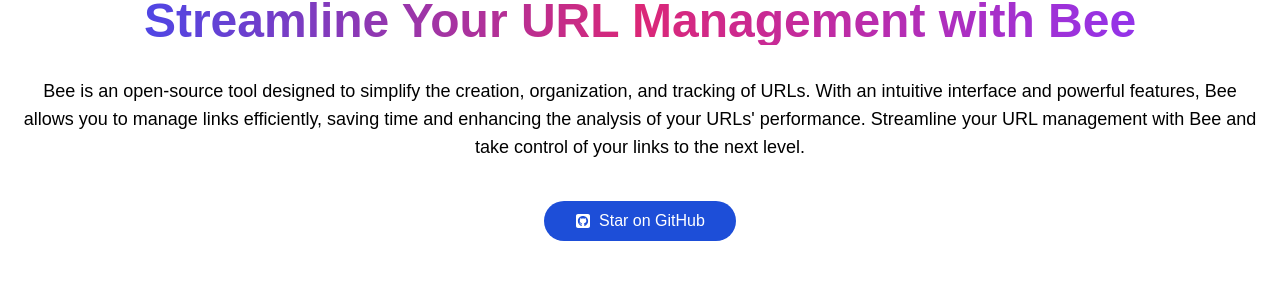
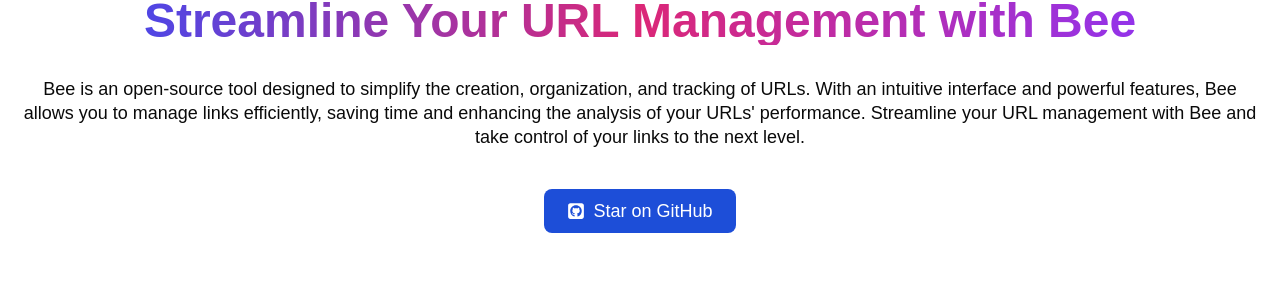
Before and after one commit to 302FoundDev/bee-frontend, a React (Vite) app: page / in a window 1280 px wide. Shown: the part 228-519 px from the top of the page. Built offline with nearby package versions, Linux system fonts and the light colour scheme; no server answers; a web font is replaced by a local one.

Commit message:
fix: hero button scale only on lg and md screen sizes

```diff
--- a/src/pages/Hero.tsx
+++ b/src/pages/Hero.tsx
@@ -20,7 +20,7 @@
         animate={{ opacity: 1, y: 0 }}
         transition={{ duration: 0.6, ease: "linear" }}
       >
-        <p className="w-full mx-auto text-lg text-center text-black sm:max-w-screen-2xl dark:text-white sm:text-center">
+        <p className="w-full mx-auto text-lg font-medium leading-6 text-neutral-950 sm:max-w-screen-xl dark:text-white sm:text-center">
           Bee is an open-source tool designed to simplify the creation, organization, and tracking of URLs.
           With an intuitive interface and powerful features, Bee allows you to manage links efficiently,
           saving time and enhancing the analysis of your URLs' performance. Streamline your URL management
@@ -32,7 +32,7 @@
             href="https://github.com/302FoundDev/bee-frontend"
             rel="noopener"
             target="_blank"
-            className="flex items-center justify-center w-full gap-2 py-2 mx-auto text-base transition bg-blue-700 rounded-full hover:scale-105 sm:max-w-48 hover:bg-blue-800"
+            className="flex items-center justify-center w-full gap-2 py-2 mx-auto text-base transition bg-blue-700 rounded-lg sm:text-lg sm:hover:scale-105 sm:max-w-48 hover:bg-blue-800"
           >
             <FaSquareGithub />
             Star on GitHub
```
